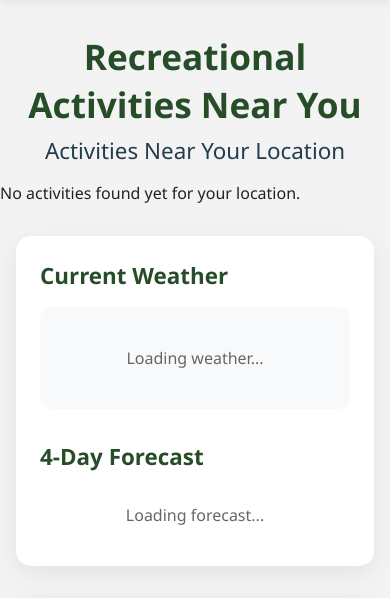
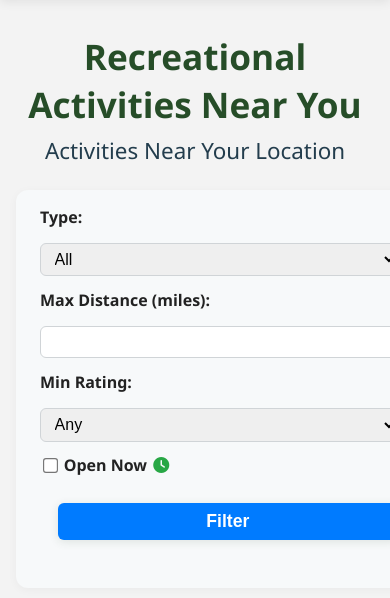
Before and after one commit to JPotter-CS/UCCS-CS4300-fall2025-Team-5, a Django app: page /activities/ in a window 390 px wide; the page is wider, and only the part inside the window is pictured. Shown: the part 76-674 px from the top of that part. Run offline with Django 5.2, Linux system fonts and the light colour scheme.

Commit message:
Added activity filtering and removed Yelp API Key

```diff
--- a/myproject/home/static/styles.css
+++ b/myproject/home/static/styles.css
@@ -492,3 +492,95 @@
   background-color: var(--olivine);
   box-shadow: 0 7px 24px 0 rgba(0, 0, 0, 0.1);
 }
+
+.content-wrapper {
+  max-width: 900px;
+  margin: 0 auto;
+  padding: 0 1em;
+}
+
+.filter-form {
+  display: flex;
+  flex-wrap: wrap;
+  align-items: center;
+  gap: 1.2em 1em;
+}
+
+.filter-form label {
+  font-weight: 600;
+  margin-right: 0.3em;
+}
+
+.filter-form input[type="number"],
+.filter-form select {
+  padding: 0.4em 0.6em;
+  border: 1px solid #d0d4d7;
+  border-radius: 6px;
+  min-width: 110px;
+  font-size: 1em;
+}
+
+.filter-form input[type="checkbox"] {
+  margin-left: 0.3em;
+  transform: scale(1.15);
+  accent-color: #007bff;
+}
+
+.filter-form .btn-primary {
+  padding: 0.45em 1.2em;
+  margin-left: 1em;
+  background: #007bff;
+  border-radius: 6px;
+  color: #fff;
+  border: none;
+  font-weight: bold;
+  cursor: pointer;
+  transition: background 0.18s;
+}
+
+.filter-form .btn-primary:hover {
+  background: #005ecb;
+}
+
+.filter-form .btn-clear {
+  margin-left: 0.7em;
+  background: none;
+  border: none;
+  color: #d63c3c;
+  font-weight: 600;
+  text-decoration: underline;
+  cursor: pointer;
+  font-size: 1em;
+}
+
+.filter-center-wrapper {
+  width: 100%;
+  margin-top: 1.5em;
+}
+
+
+.filter-section {
+  background: #f7f9fa;
+  padding: 1em 1.5em;
+  border-radius: 12px;
+  margin-bottom: 2em;
+  box-shadow: 0 2px 10px rgba(0,0,0,0.04);
+  max-width: 700px;
+  width: 100%;
+  display: block;
+  margin-left: auto;
+  margin-right: auto;
+}
+
+
+
+@media (max-width: 600px) {
+  .filter-form {
+    flex-direction: column;
+    align-items: stretch;
+    gap: 0.8em 0;
+  }
+  .filter-form label {
+    margin-bottom: 0.11em;
+  }
+}
--- a/myproject/home/templates/activities.html
+++ b/myproject/home/templates/activities.html
@@ -7,6 +7,7 @@
   <title>Nearby Recreational Activities</title>
   <link rel="stylesheet" href="{% static 'styles.css' %}" />
   <link rel="stylesheet" href="https://unpkg.com/leaflet/dist/leaflet.css" />
+  <link rel="stylesheet" href="https://cdnjs.cloudflare.com/ajax/libs/font-awesome/6.4.0/css/all.min.css">
 </head>
 <body>
   <!-- Top navigation bar -->
@@ -33,6 +34,46 @@
         <h2>Activities Near Your Location</h2>
       {% endif %}
     </section>
+
+    <div class="filter-center-wrapper">
+      <section class="filter-section">
+          <form method="get" action="{% url 'activities' %}" class="filter-form" style="margin-bottom:2em;">
+          <label for="type"><strong>Type:</strong></label>
+          <select name="type" id="type">
+            <option value="">All</option>
+            <option value="parks" {% if selected_type == "parks" %}selected{% endif %}>Parks</option>
+            <option value="golf" {% if selected_type == "golf" %}selected{% endif %}>Golf</option>
+            <option value="hiking" {% if selected_type == "hiking" %}selected{% endif %}>Hiking</option>
+            <option value="biking" {% if selected_type == "biking" %}selected{% endif %}>Biking</option>
+            <option value="playgrounds" {% if selected_type == "playgrounds" %}selected{% endif %}>Playgrounds</option>
+            <option value="swimmingpools" {% if selected_type == "swimmingpools" %}selected{% endif %}>Swimming Pools</option>
+            <option value="soccer" {% if selected_type == "soccer" %}selected{% endif %}>Soccer</option>
+            <option value="baseball" {% if selected_type == "baseball" %}selected{% endif %}>Baseball</option>
+            <option value="basketball" {% if selected_type == "basketball" %}selected{% endif %}>Basketball</option>
+          </select>
+
+          <label for="max_distance"><strong>Max Distance (miles):</strong></label>
+          <input type="number" name="max_distance" id="max_distance" value="{{ max_distance|default:'' }}" min="1" max="50" step="1" />
+
+          <label for="min_rating"><strong>Min Rating:</strong></label>
+          <select name="min_rating" id="min_rating">
+            <option value="">Any</option>
+            <option value="3" {% if min_rating == "3" %}selected{% endif %}>3+ stars</option>
+            <option value="4" {% if min_rating == "4" %}selected{% endif %}>4+ stars</option>
+            <option value="5" {% if min_rating == "5" %}selected{% endif %}>5 stars</option>
+          </select>
+
+          <label for="open_now" style="display: flex; align-items: center; font-weight: 600;">
+            <input type="checkbox" name="open_now" id="open_now" {% if open_now %}checked{% endif %} style="margin-right:0.5em;" />
+            <span>Open Now</span>
+            <i class="fas fa-clock" style="color:#28a745; margin-left:0.4em;"></i>
+          </label>
+
+          <button type="submit" class="btn-primary">Filter</button>
+        </form>
+      </section>
+    </div>
+
 
     {% if activities %}
       <ul class="activities-list">
--- a/myproject/home/views.py
+++ b/myproject/home/views.py
@@ -6,6 +6,7 @@
 import json
 import urllib.parse
 import requests
+import os
 
 
 @ensure_csrf_cookie
@@ -94,6 +95,13 @@
     coords = request.session.get("coords")
     activities = []
 
+    # New filter parameters from the query string
+    activity_type = request.GET.get("type", "")
+    max_distance = request.GET.get("max_distance", "")
+    min_rating = request.GET.get("min_rating", "")
+    open_now = request.GET.get("open_now", "")
+
+    # Prep coordinates if needed
     if coords and not (coords.get("lat") and coords.get("lon")) and coords.get("city") and coords.get("state"):
         lat, lon = geocode_city_state(coords["city"], coords["state"])
         if lat and lon:
@@ -102,22 +110,40 @@
             request.session["coords"] = coords
 
     if coords and coords.get("lat") and coords.get("lon"):
-        api_key = "BOT2I9wTsq89SHT3q0MHbW9kcMcRP1c9foOKiGj-GjacAa2lZAtZJYKUNhVtMm_sEArMZAV7WZYnF1kF24O8Cg2JgrRonzvHlGWpyIoCqEtR0Qg3QZJp5M8YHBj1aHYx"
+        api_key = os.getenv("YELP_API_KEY")
         url = "https://api.yelp.com/v3/businesses/search"
         headers = {"Authorization": f"Bearer {api_key}"}
+
+        # Base categories for default search
+        base_categories = "parks,golf,hiking,biking,playgrounds,swimmingpools,soccer,baseball,basketball"
+        categories = activity_type if activity_type else base_categories
+
+        # Yelp radius is in meters, default to 25000 if none selected
+        radius = int(max_distance) * 1609 if max_distance else 25000  # 1 mile = 1609 meters
+
         params = {
             "latitude": coords["lat"],
             "longitude": coords["lon"],
-            "categories": "parks,golf,hiking,biking,playgrounds,swimmingpools,soccer,baseball,basketball",
-            "limit": 10,
-            "radius": 25000  # meters
+            "categories": categories,
+            "limit": 20,          # increase if you want
+            "radius": radius,
         }
+
+        if open_now:
+            params["open_now"] = True
+
         response = requests.get(url, headers=headers, params=params, timeout=5)
         if response.status_code == 200:
             data = response.json()
             businesses = data.get("businesses", [])
             for b in businesses:
                 distance_miles = meters_to_miles(b.get("distance", 0))
+                rating = b.get("rating", 0)
+
+                # Apply min_rating filter in Python after fetching
+                if min_rating and rating < float(min_rating):
+                    continue
+
                 activities.append({
                     "name": b.get("name", "Unnamed"),
                     "description": ", ".join([cat['title'] for cat in b.get("categories", [])]),
@@ -125,13 +151,24 @@
                     "distance_miles": distance_miles,
                     "lat": b.get("coordinates", {}).get("latitude", 0),
                     "lon": b.get("coordinates", {}).get("longitude", 0),
+                    "rating": rating,
+                    "is_closed": b.get("is_closed"),
                 })
         else:
             print(f"Yelp API Error: {response.status_code} - {response.text}")
     else:
         print("No location coordinates in session")
 
-    return render(request, "activities.html", {"coords": coords, "activities": activities})
+    return render(request, "activities.html", {
+        "coords": coords,
+        "activities": activities,
+        "selected_type": activity_type,
+        "max_distance": max_distance,
+        "min_rating": min_rating,
+        "open_now": open_now,
+    })
+
+
 
 
 def activity_detail(request, name):
--- a/myproject/myproject/settings.py
+++ b/myproject/myproject/settings.py
@@ -12,6 +12,9 @@
 
 from pathlib import Path
 import os
+from dotenv import load_dotenv
+load_dotenv()  # This loads variables from .env into environment
+
 SECRET_KEY = os.getenv("DJANGO_SECRET_KEY", "dev-key-placeholder")
 
 # Build paths inside the project like this: BASE_DIR / 'subdir'.
--- a/requirements.txt
+++ b/requirements.txt
@@ -3,3 +3,4 @@
 gunicorn==23.0.0
 whitenoise==6.11.0
 requests
+python-dotenv
```
